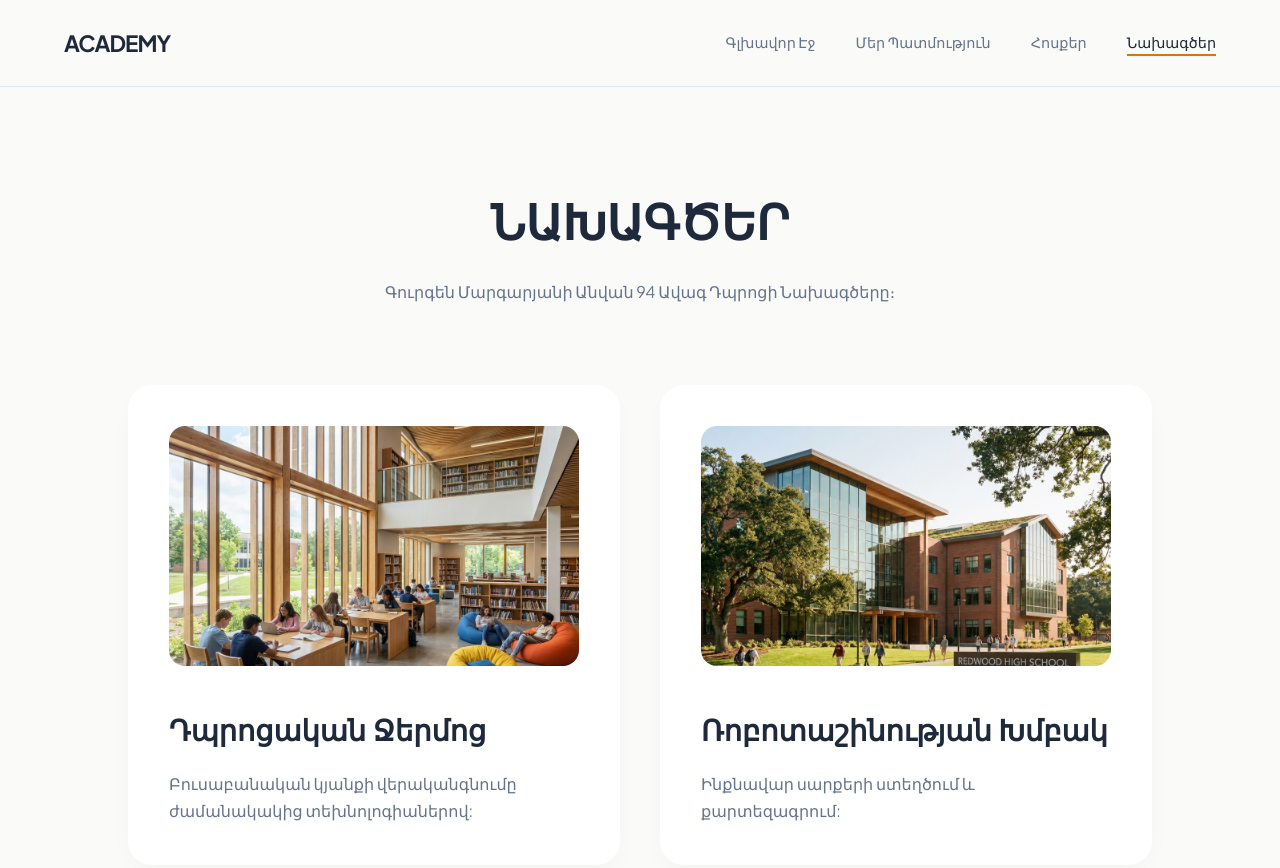
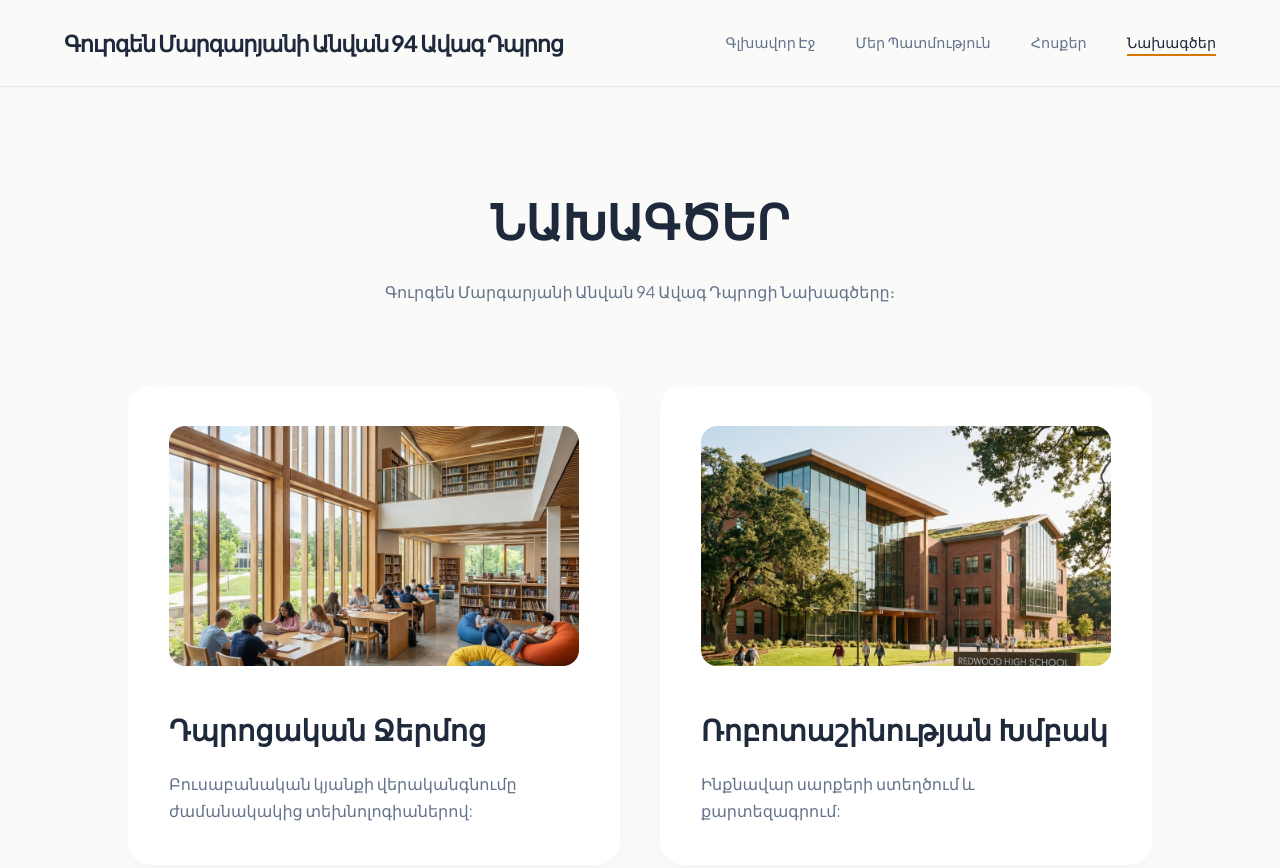
Before and after one commit to manukyann9993-bit/school_web, a plain HTML site: page projects.html in a window 1280 px wide. Shown: the top 868 px of the page. Drawn offline with nearby package versions, Linux system fonts and the light colour scheme; a web font is replaced by a local one.

Commit message:
Update project page header and logo text

```diff
--- a/projects.html
+++ b/projects.html
@@ -10,7 +10,7 @@
 
 <body>
     <nav>
-        <div class="logo">ACADEMY</div>
+        <div class="logo">Գուրգեն Մարգարյանի Անվան 94 Ավագ Դպրոց</div>
         <div class="nav-links">
             <a href="index.html">Գլխավոր Էջ</a>
             <a href="index.html#history">Մեր Պատմություն</a>
@@ -41,4 +41,5 @@
     <script src="projects.js"></script>
 </body>
 
+
 </html>
```
